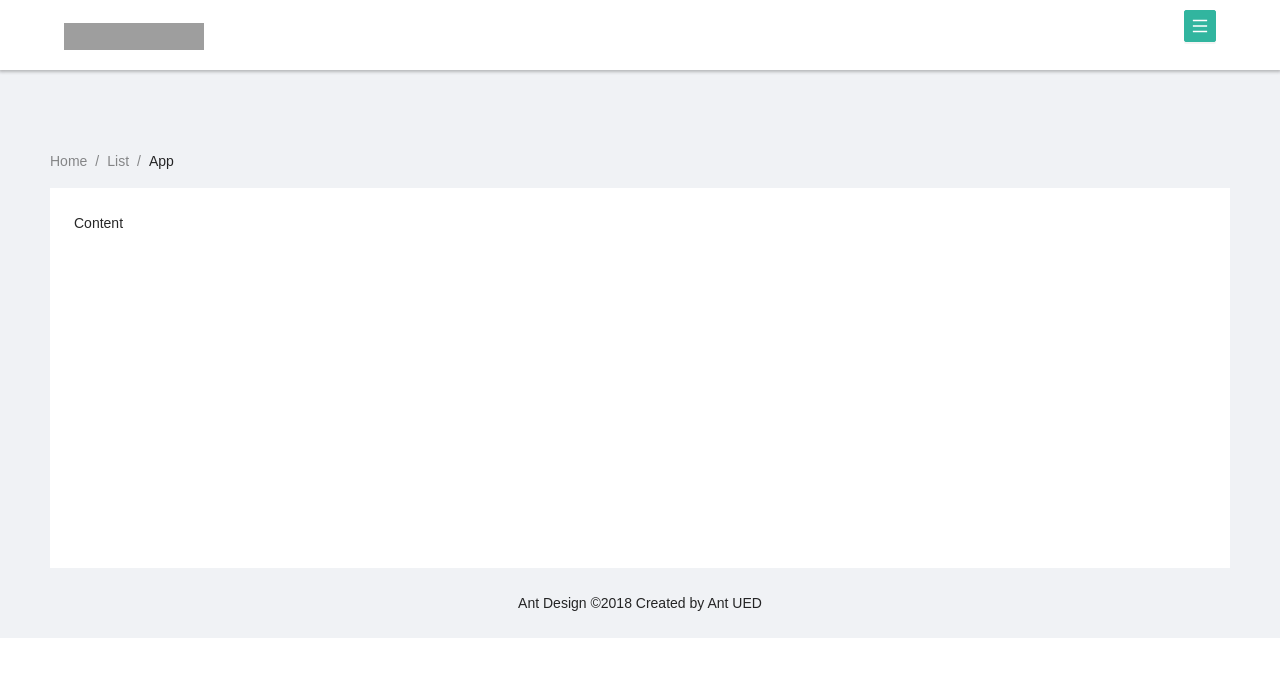
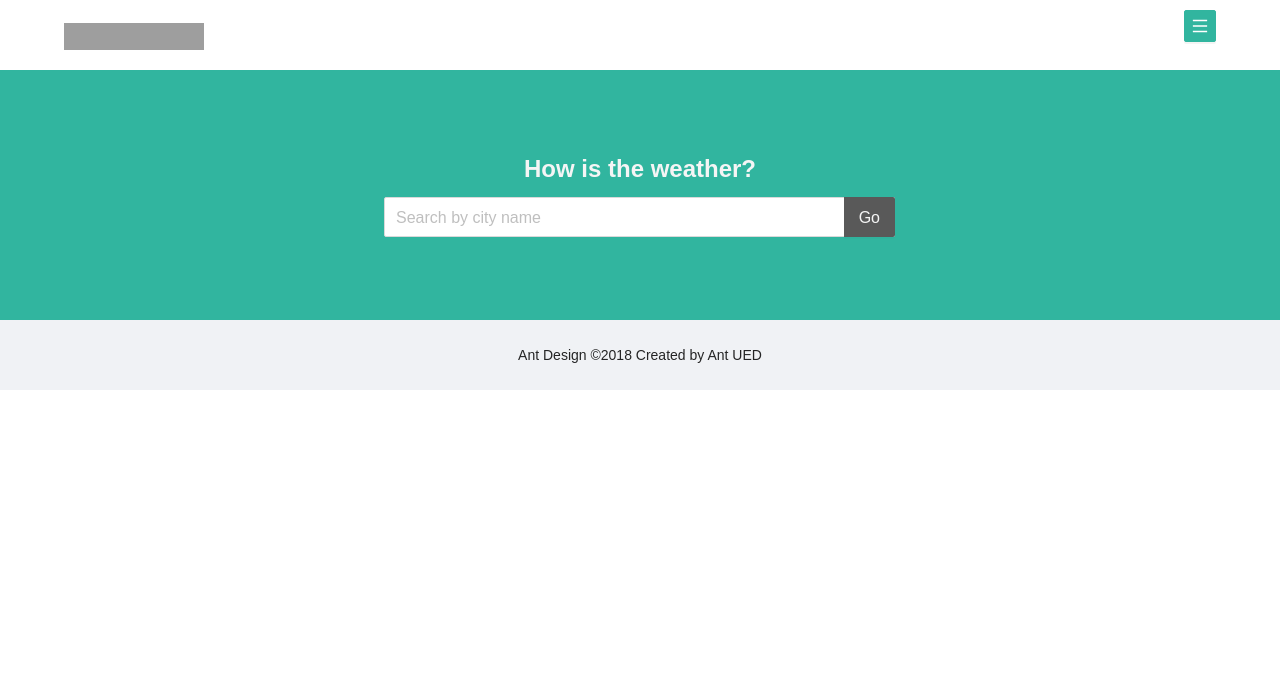
Before and after one commit to MiguelHernandezCh/Everlance-Weather, a React (Create React App) app: page / in a window 1280 px wide. Shown: the top 676 px of the page. Built offline with nearby package versions, Linux system fonts and the light colour scheme; grey boxes are pictures that could not be loaded.

Commit message:
Add search box component

```diff
--- a/craco.config.js
+++ b/craco.config.js
@@ -7,7 +7,9 @@ module.exports = {
             options: {
                 lessLoaderOptions: {
                     lessOptions: {
-                        modifyVars: { '@primary-color': '#31b59f' },
+                        modifyVars: {
+                            '@primary-color': '#31b59f' ,
+                        },
                         javascriptEnabled: true,
                     },
                 },
--- a/src/App.less
+++ b/src/App.less
@@ -1,7 +1,7 @@
 @import '~antd/dist/antd.less';
 
 body {
-  font-family: 'Metropolis', sans-serif;
+  font-family: 'Metropolis', sans-serif !important;
 }
 
 
--- a/src/App.tsx
+++ b/src/App.tsx
@@ -1,7 +1,8 @@
 import React from 'react';
 import './App.less';
-import {Layout, Breadcrumb} from 'antd';
+import {Layout} from 'antd';
 import Header from "./components/header/header.component";
+import SearchBox from "./components/search-box/search-box.component";
 
 const {Content, Footer} = Layout;
 
@@ -9,15 +10,8 @@ function App() {
     return (
         <Layout>
             <Header/>
-            <Content className="site-layout" style={{padding: '0 50px', marginTop: 64}}>
-                <Breadcrumb style={{margin: '16px 0'}}>
-                    <Breadcrumb.Item>Home</Breadcrumb.Item>
-                    <Breadcrumb.Item>List</Breadcrumb.Item>
-                    <Breadcrumb.Item>App</Breadcrumb.Item>
-                </Breadcrumb>
-                <div className="site-layout-background" style={{padding: 24, minHeight: 380}}>
-                    Content
-                </div>
+            <Content>
+                <SearchBox/>
             </Content>
             <Footer style={{textAlign: 'center'}}>Ant Design ©2018 Created by Ant UED</Footer>
         </Layout>
--- /dev/null
+++ b/src/components/search-box/search-box.component.tsx
@@ -0,0 +1,34 @@
+import React, {useState} from 'react';
+import "./search-box.styles.less"
+import {Typography, Input, Button} from 'antd';
+
+const {Title} = Typography;
+const {Search} = Input;
+
+const SearchBox: React.FC = () => {
+    const [isLoading, setLoading] = useState(false);
+    const handleSearch = (value: string) => {
+        if(!value) return;
+        console.log(value);
+        setLoading(true);
+    }
+
+    return (
+        <section className="SearchBox__Container">
+            <div className="SearchBox__Content">
+                <Title level={3}>How is the weather?</Title>
+                <Search
+                    className="SearchBox__Input"
+                    placeholder="Search by city name"
+                    allowClear
+                    loading={isLoading}
+                    enterButton={<Button>Go</Button>}
+                    size="large"
+                    onSearch={handleSearch}
+                />
+            </div>
+        </section>
+    );
+};
+
+export default SearchBox;
--- /dev/null
+++ b/src/components/search-box/search-box.styles.less
@@ -0,0 +1,34 @@
+@import '~antd/dist/antd.less';
+@import '~antd/lib/style/themes/default.less';
+.SearchBox__Container {
+  height: 250px;
+  background: @primary-color;
+  display: flex;
+  align-items: center;
+  text-align: center;
+
+  .SearchBox__Content {
+    width: 100%;
+  }
+
+  .SearchBox__Input {
+    border-radius: 50px;
+    width: 40%;
+
+    @media (max-width: 768px) {
+      width: 80%;
+    }
+
+    button {
+      background: #595959;
+      color: whitesmoke !important;
+      border: none;
+    }
+  }
+
+  h3 {
+    color: whitesmoke;
+  }
+
+
+}
```
Also changed, not shown: 1 other file (tests, documents, lock files or other folders).
